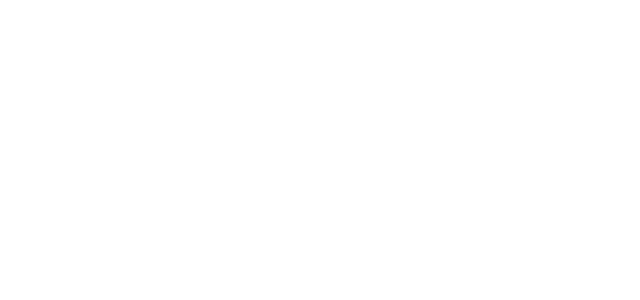
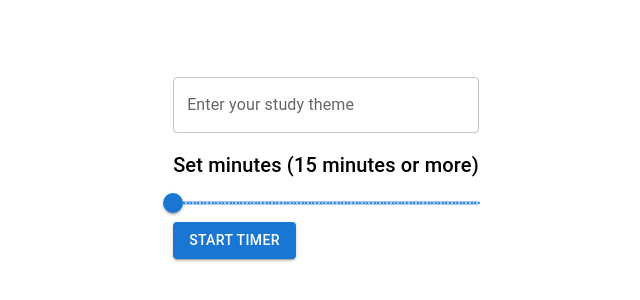
Before and after one commit to daan0220/oneday-demo, a React (Create React App) app: page /timer in a window 1280 px wide. Before the commit this address had no page. Shown: the part 232-532 px from the top of the page, without its empty margins (314-954 px from the left). Built offline with nearby package versions, Linux system fonts and the light colour scheme.

Commit message:
TimerScreen.tsx 大まかに作成

```diff
--- a/src/App.tsx
+++ b/src/App.tsx
@@ -5,6 +5,7 @@
 import HomePage from "./Profile";
 import Main from "./Main";
 import EditProfile from "./EditProfile";
+import TimerScreen from "./TimerScreen";
 
 function App() {
   const [loggedIn, setLoggedIn] = useState<boolean>(false); // ログイン状態を管理する変数
@@ -28,6 +29,10 @@
           path="/edit-profile"
           element={<EditProfile />}
         />
+        <Route
+          path="/timer"
+          element={<TimerScreen />}
+        />
       </Routes>
     </Router>
   );
--- a/src/Main.tsx
+++ b/src/Main.tsx
@@ -4,7 +4,10 @@
 import { getDoc, doc, setDoc, onSnapshot } from 'firebase/firestore';
 import { db } from './firebase';
 import { getAuth, onAuthStateChanged } from 'firebase/auth';
-import { Navigate, useNavigate, Link } from "react-router-dom";
+import { Navigate, useNavigate, Link, Outlet } from "react-router-dom";
+import TimerScreen from './TimerScreen';
+import { Button } from '@mui/material'; // Buttonを@mui/materialからインポートする
+
 
 
 
@@ -103,7 +106,7 @@
         <Paper sx={{ p: 2 }}>
           <Grid container spacing={2} alignItems="center">
             <Grid item xs={12} md={3}>
-            <Avatar alt="imageUrl" src={imageUrl} sx={{ width: 200, height: 200 }} />
+              <Avatar alt="imageUrl" src={imageUrl} sx={{ width: 200, height: 200 }} />
             </Grid>
             <Grid item xs={12} md={9}>
               <Box sx={{ display: 'flex', alignItems: 'center', justifyContent: 'space-between' }}>
@@ -121,9 +124,13 @@
               <Typography variant="body2" color="textSecondary">
                 {website}
               </Typography>
+              <Button variant="contained" color="primary" component={Link} to="/timer">
+                Start Studying
+              </Button>
             </Grid>
           </Grid>
         </Paper>
+        <Outlet />
       </Box>
     </ThemeProvider>
   );
--- /dev/null
+++ b/src/TimerScreen.tsx
@@ -0,0 +1,197 @@
+import React, { useState, useEffect } from 'react';
+import { Button, Typography, TextField, Modal, Box, Slider } from '@mui/material';
+
+const TimerScreen = () => {
+  const [timer, setTimer] = useState(0);
+  const [isRunning, setIsRunning] = useState(false);
+  const [studyTheme, setStudyTheme] = useState('');
+  const [themeSubmitted, setThemeSubmitted] = useState(false);
+  const [minutes, setMinutes] = useState(15);
+  const [showConfirmation, setShowConfirmation] = useState(false);
+  const [showModal, setShowModal] = useState(false);
+
+  const handleStartTimer = () => {
+    if (studyTheme.trim() === '') {
+      alert('Please enter a study theme before starting the timer.');
+      return;
+    } else if (studyTheme.length < 10) {
+      alert('Please enter a study theme with at least 10 characters.');
+      return;
+    }
+
+    setIsRunning(true);
+    setTimer(minutes * 60); // 分数を秒数に変換して設定
+    setThemeSubmitted(true);
+  };
+
+  const handleStopTimer = () => {
+    setIsRunning(false);
+  };
+
+  const handleThemeChange = (e: React.ChangeEvent<HTMLInputElement>) => {
+    setStudyTheme(e.target.value);
+  };
+
+  const handleMinutesChange = (event: Event, value: number | number[]) => {
+    const minutes = Array.isArray(value) ? value[0] : value;
+    setMinutes(minutes);
+  };
+
+
+  const handlePostConfirmation = () => {
+    setShowConfirmation(false);
+    setShowModal(true);
+  };
+
+  const handlePostCancel = () => {
+    setShowConfirmation(false);
+  };
+
+  const handleModalClose = () => {
+    setShowModal(false);
+  };
+
+  const handlePost = () => {
+    // 投稿処理を実行する
+    // バックエンドのAPIを呼び出したり、ライブラリを使用したりするなどの方法で実装する
+    alert('Study theme posted!');
+    setShowModal(false);
+  };
+
+  useEffect(() => {
+    let interval: NodeJS.Timeout | undefined;
+
+    if (isRunning) {
+      interval = setInterval(() => {
+        setTimer((prevTimer) => prevTimer - 1);
+      }, 1000);
+    }
+
+    if (timer === 0) {
+      clearInterval(interval);
+      setIsRunning(false);
+      if (themeSubmitted) {
+        setShowConfirmation(true);
+      }
+    }
+
+    return () => {
+      if (interval) {
+        clearInterval(interval);
+      }
+    };
+  }, [isRunning, timer, themeSubmitted]);
+
+  return (
+    <Box display="flex" justifyContent="center" alignItems="center" minHeight="100vh">
+      <div>
+        {themeSubmitted ? (
+          <Typography variant="h6" gutterBottom>
+            Study Theme: {studyTheme}
+          </Typography>
+        ) : (
+          <TextField
+            label="Enter your study theme"
+            variant="outlined"
+            fullWidth
+            value={studyTheme}
+            onChange={handleThemeChange}
+            sx={{ marginBottom: '1rem' }}
+          />
+        )}
+
+        {!isRunning && (
+          <div>
+            <Typography variant="h6" gutterBottom>
+              Set minutes (15 minutes or more)
+            </Typography>
+            <Slider
+              value={minutes}
+              onChange={handleMinutesChange}
+              min={15}
+              step={1}
+              marks
+              valueLabelDisplay="auto"
+            />
+            <Button variant="contained" color="primary" onClick={handleStartTimer}>
+              Start Timer
+            </Button>
+          </div>
+        )}
+
+        {isRunning && (
+          <Typography variant="h4" gutterBottom>
+            Timer: {Math.floor(timer / 60)}:{timer % 60 < 10 ? '0' + (timer % 60) : timer % 60}
+          </Typography>
+        )}
+
+        {isRunning && (
+          <Button variant="contained" color="secondary" onClick={handleStopTimer}>
+            Stop Timer
+          </Button>
+        )}
+
+        <Modal open={showConfirmation} onClose={handlePostCancel}>
+          <Box
+            display="flex"
+            justifyContent="center"
+            alignItems="center"
+            minHeight="100vh"
+            bgcolor="rgba(0, 0, 0, 0.5)"
+          >
+            <div>
+              <Typography variant="h6" gutterBottom align="center">
+                This is your study theme: {studyTheme}
+              </Typography>
+              <Typography variant="h6" gutterBottom align="center">
+                Do you want to post this achievement?
+              </Typography>
+              <Box display="flex" justifyContent="center" alignItems="center" marginTop="1rem">
+                <Button variant="contained" color="primary" onClick={handlePostConfirmation} sx={{ marginRight: '1rem' }}>
+                  Yes
+                </Button>
+                <Button variant="contained" color="secondary" onClick={handlePostCancel}>
+                  No
+                </Button>
+              </Box>
+            </div>
+          </Box>
+        </Modal>
+
+        <Modal open={showModal} onClose={handleModalClose}>
+          <Box
+            display="flex"
+            justifyContent="center"
+            alignItems="center"
+            minHeight="100vh"
+            bgcolor="rgba(0, 0, 0, 0.5)"
+          >
+            <div>
+              <Typography variant="h6" gutterBottom align="center">
+                Post your study theme:
+              </Typography>
+              <TextField
+                label="Study theme"
+                variant="outlined"
+                fullWidth
+                value={studyTheme}
+                disabled
+                sx={{ marginBottom: '1rem' }}
+              />
+              <Box display="flex" justifyContent="center" alignItems="center" marginTop="1rem">
+                <Button variant="contained" color="primary" onClick={handlePost} sx={{ marginRight: '1rem' }}>
+                  Post
+                </Button>
+                <Button variant="contained" color="secondary" onClick={handleModalClose}>
+                  Cancel
+                </Button>
+              </Box>
+            </div>
+          </Box>
+        </Modal>
+      </div>
+    </Box>
+  );
+};
+
+export default TimerScreen;
```
